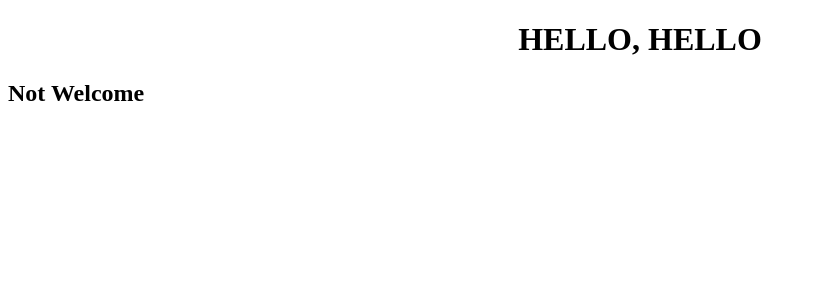
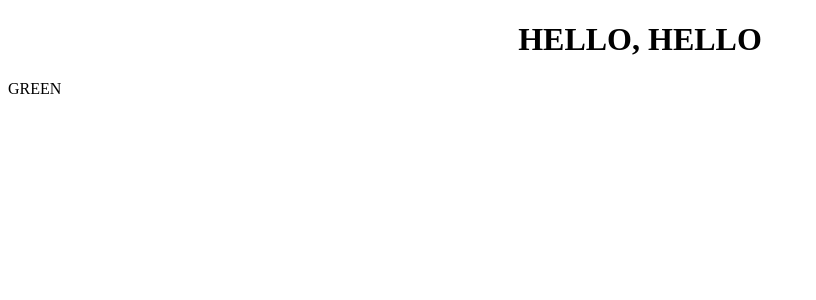
Before and after one commit to Subhro-ai/hello, an Angular app: page / in a window 1280 px wide. Shown: the top 300 px of the page, without its empty margins (0-816 px from the left). Built offline with nearby package versions, Linux system fonts and the light colour scheme.

Commit message:
ngSwitch

```diff
--- a/src/app/test1/test1.component.ts
+++ b/src/app/test1/test1.component.ts
@@ -3,17 +3,16 @@ import { Component } from '@angular/core';
 @Component({
   selector: 'app-test1',
   template: `
-            <div *ngIf="displayName; then thenBlock; else elseBlock"></div>
-            <ng-template #thenBlock>
-              <h2>Welcome</h2>
-            </ng-template>
-            <ng-template #elseBlock>
-              <h2>Not Welcome</h2>
-            </ng-template>
+
+              <div [ngSwitch]="color">
+              <div *ngSwitchCase="'red'">RED</div>
+              <div *ngSwitchCase="'blue'">BLUE</div>
+              <div *ngSwitchCase="'green'">GREEN</div>
+              </div>
 `,
   styles: []
 })
 export class Test1Component {
-  public displayName = false
+  public color = "green";
 
 }
```
